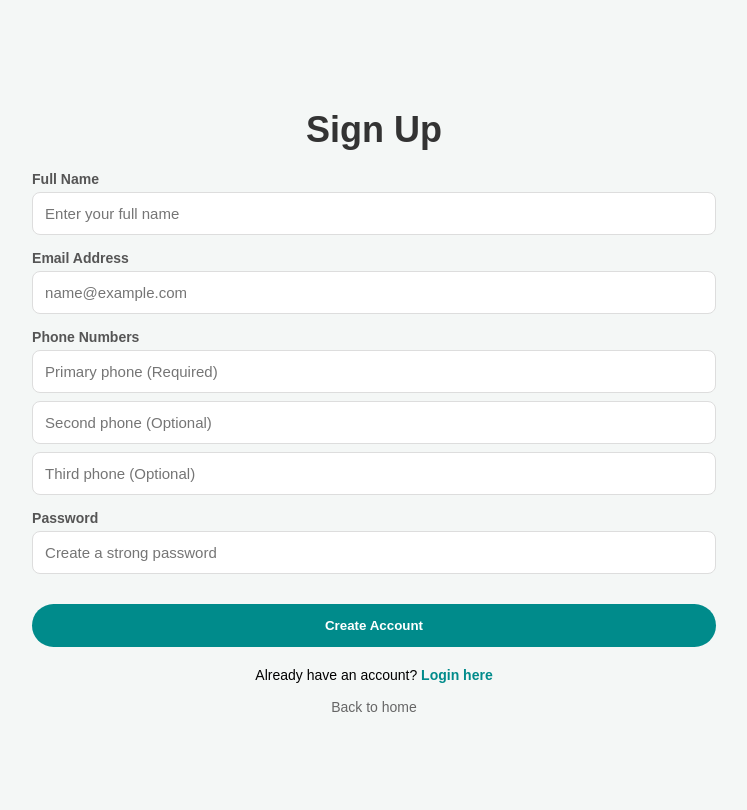
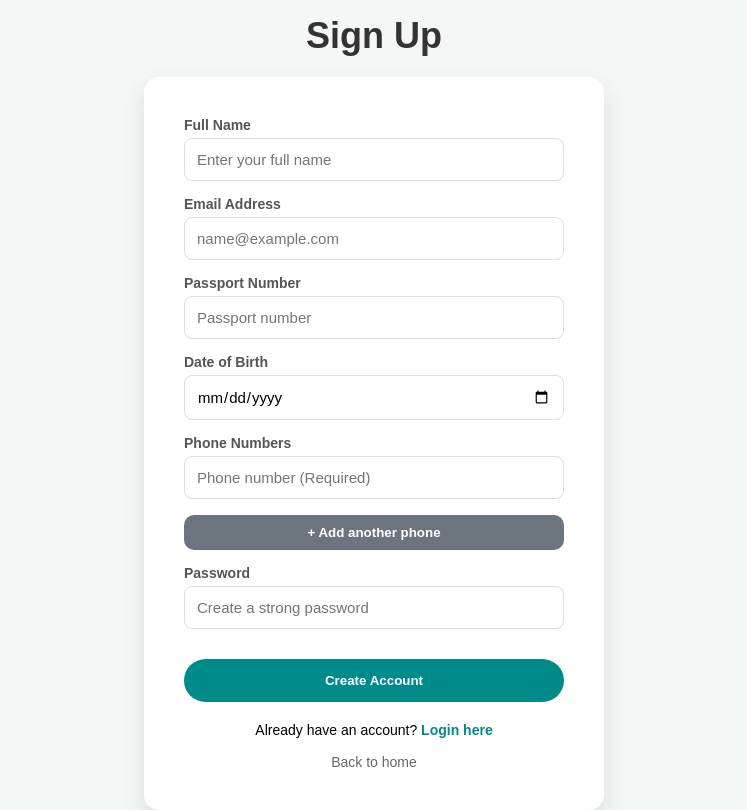
Before and after one commit to Ellibrinker/FlyTAU, a Flask app: page /signup in a window 1280 px wide. Shown: the whole page, without its empty margins (266-1013 px from the left). Before the commit the page ends 712 px from the top, so only its background shows below. Run offline with Flask 3, Linux system fonts and the light colour scheme.

Commit message:
fix signup

```diff
--- a/main.py
+++ b/main.py
@@ -62,33 +62,67 @@ def login_page():
 @app.route('/signup', methods=['GET', 'POST'])
 def sign_up_page():
     if request.method == 'POST':
-        full_name = request.form.get('name')
-        email = request.form.get('email')
-        password = request.form.get('password')
-        phones = request.form.getlist('phone')
+        full_name = request.form.get('name', '').strip()
+        email = request.form.get('email', '').strip().lower()
+        password = request.form.get('password', '')
+        passport_number = request.form.get('passport_number', '').strip()
+        date_of_birth = request.form.get('date_of_birth', '').strip()  # yyyy-mm-dd
+        phones = request.form.getlist('phone')  # מגיע מרשימה דינאמית
 
-        name_parts = full_name.strip().split(' ', 1)
+        # ---- basic validations ----
+        if not full_name or not email or not password or not passport_number or not date_of_birth:
+            return render_template('signup.html', error="Please fill in all required fields.")
+
+        # split name
+        name_parts = full_name.split(' ', 1)
         first_name = name_parts[0]
         last_name = name_parts[1] if len(name_parts) > 1 else ""
 
-        with db_cur() as cursor:
-            sql_customer = "INSERT INTO Customer (email, first_name, last_name) VALUES (%s, %s, %s)"
-            cursor.execute(sql_customer, (email, first_name, last_name))
+        # clean phones: remove blanks + duplicates (keep order)
+        clean_phones = []
+        seen = set()
+        for p in phones:
+            p = (p or "").strip()
+            if not p:
+                continue
+            if p in seen:
+                continue
+            seen.add(p)
+            clean_phones.append(p)
 
-            sql_reg = """
-                INSERT INTO RegisteredCustomer (email, password, registration_date)
-                VALUES (%s, %s, %s)
-            """
-            cursor.execute(sql_reg, (email, password, date.today()))
+        # at least one phone required (because UI says required)
+        if len(clean_phones) == 0:
+            return render_template('signup.html', error="Please enter at least one phone number.")
 
-            sql_phones = "INSERT INTO CustomerPhone (email, phone_number) VALUES (%s, %s)"
-            for phone in phones:
-                if phone.strip():
+        try:
+            with db_cur() as cursor:
+                # 1) Customer
+                sql_customer = "INSERT INTO Customer (email, first_name, last_name) VALUES (%s, %s, %s)"
+                cursor.execute(sql_customer, (email, first_name, last_name))
+
+                # 2) RegisteredCustomer (כולל דרכון + תאריך לידה)
+                sql_reg = """
+                    INSERT INTO RegisteredCustomer (email, passport_number, date_of_birth, registration_date, password)
+                    VALUES (%s, %s, %s, %s, %s)
+                """
+                cursor.execute(sql_reg, (email, passport_number, date_of_birth, date.today(), password))
+
+                # 3) Phones (בלי הגבלה)
+                sql_phones = "INSERT INTO CustomerPhone (email, phone_number) VALUES (%s, %s)"
+                for phone in clean_phones:
                     cursor.execute(sql_phones, (email, phone))
+
+        except mysql.connector.Error as e:
+            # נפוץ: מייל כבר קיים (Duplicate entry)
+            msg = str(e).lower()
+            if "duplicate" in msg:
+                return render_template('signup.html', error="This email is already registered. Please log in.")
+            return render_template('signup.html', error="Database error. Please try again.")
 
         return redirect('/login')
 
-    return render_template('signup.html')
+    return render_template('signup.html', error=None)
+
 
 @app.route('/logout')
 def logout():
--- a/templates/signup.html
+++ b/templates/signup.html
@@ -81,6 +81,16 @@
             transform: translateY(-2px);
         }
 
+        .add-phone-btn {
+            background-color: #6c757d;
+            margin-top: 8px;
+            padding: 10px;
+            border-radius: 10px;
+        }
+        .add-phone-btn:hover {
+            background-color: #5a6268;
+        }
+
         .footer-links {
             margin-top: 20px;
             text-align: center;
@@ -96,11 +106,27 @@
         .footer-links a:hover {
             text-decoration: underline;
         }
+
+        .error-box {
+            background: #ffe5e5;
+            color: #b00020;
+            border: 1px solid #ffb3b3;
+            padding: 10px 12px;
+            border-radius: 10px;
+            margin-bottom: 15px;
+            font-weight: 700;
+            font-size: 14px;
+        }
     </style>
 </head>
 <body>
     <h1>Sign Up</h1>
-    <div class="signup-container">
+
+    <div class="register-container">
+        {% if error %}
+            <div class="error-box">{{ error }}</div>
+        {% endif %}
+
         <form action="/signup" method="POST">
 
             <div class="input-group">
@@ -114,12 +140,24 @@
             </div>
 
             <div class="input-group">
+                <label for="passport_number">Passport Number</label>
+                <input type="text" id="passport_number" name="passport_number" placeholder="Passport number" required>
+            </div>
+
+            <div class="input-group">
+                <label for="date_of_birth">Date of Birth</label>
+                <input type="date" id="date_of_birth" name="date_of_birth" required>
+            </div>
+
+            <div class="input-group">
                 <label>Phone Numbers</label>
-                <input type="tel" name="phone" placeholder="Primary phone (Required)" required>
 
-    <input type="tel" name="phone" placeholder="Second phone (Optional)" style="margin-top: 8px;">
-    <input type="tel" name="phone" placeholder="Third phone (Optional)" style="margin-top: 8px;">
-</div>
+                <div id="phones">
+                    <input class="phone-input" type="tel" name="phone" placeholder="Phone number (Required)" required>
+                </div>
+
+                <button class="add-phone-btn" type="button" onclick="addPhone()">+ Add another phone</button>
+            </div>
 
             <div class="input-group">
                 <label for="password">Password</label>
@@ -135,5 +173,19 @@
             <a href="/" style="color: #666; font-weight: 400;">Back to home</a>
         </div>
     </div>
+
+    <script>
+        function addPhone() {
+            const container = document.getElementById("phones");
+
+            const input = document.createElement("input");
+            input.type = "tel";
+            input.name = "phone"; // חשוב כדי ש-request.form.getlist('phone') יעבוד
+            input.placeholder = "Phone number (Optional)";
+            input.className = "phone-input";
+
+            container.appendChild(input);
+        }
+    </script>
 </body>
 </html>
```
